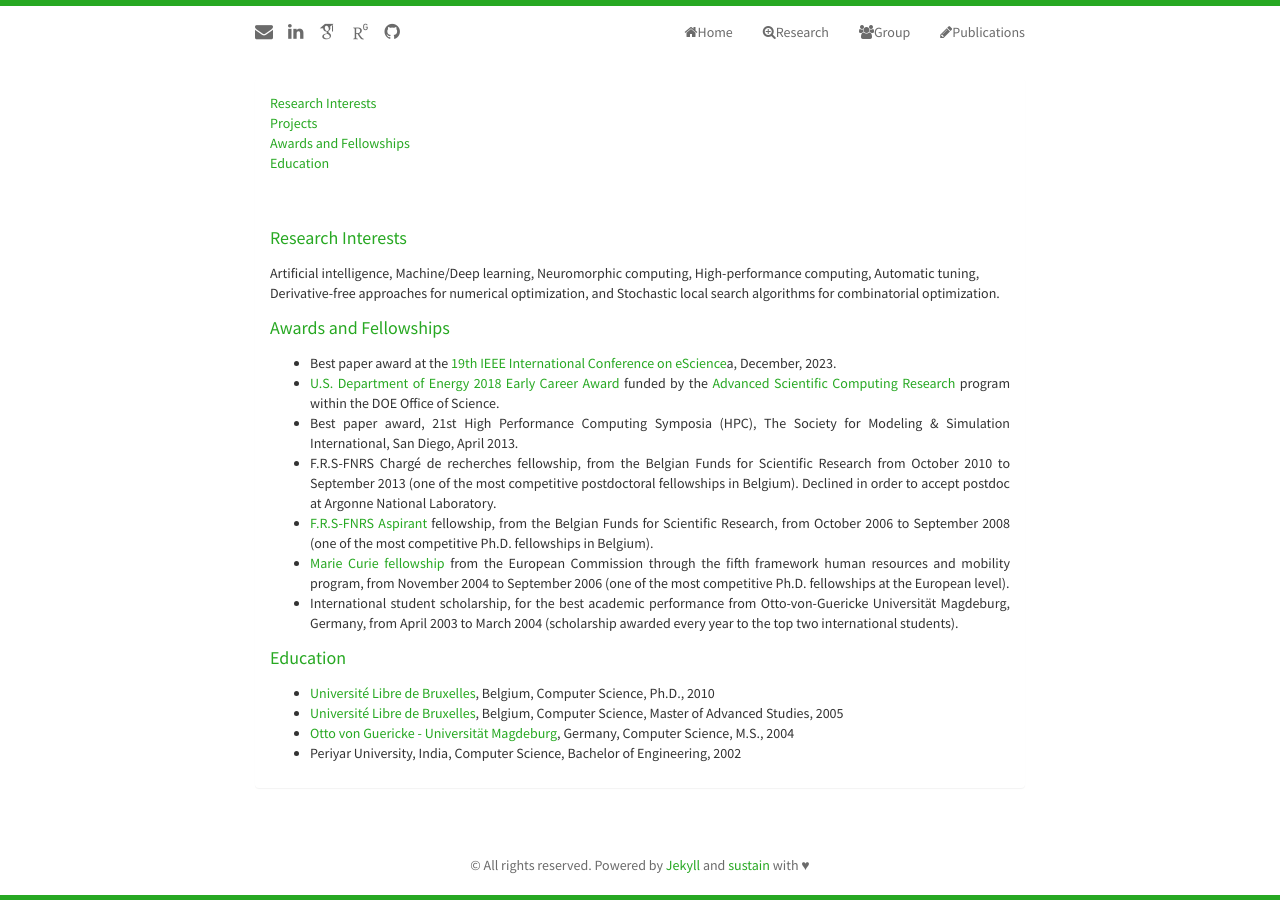
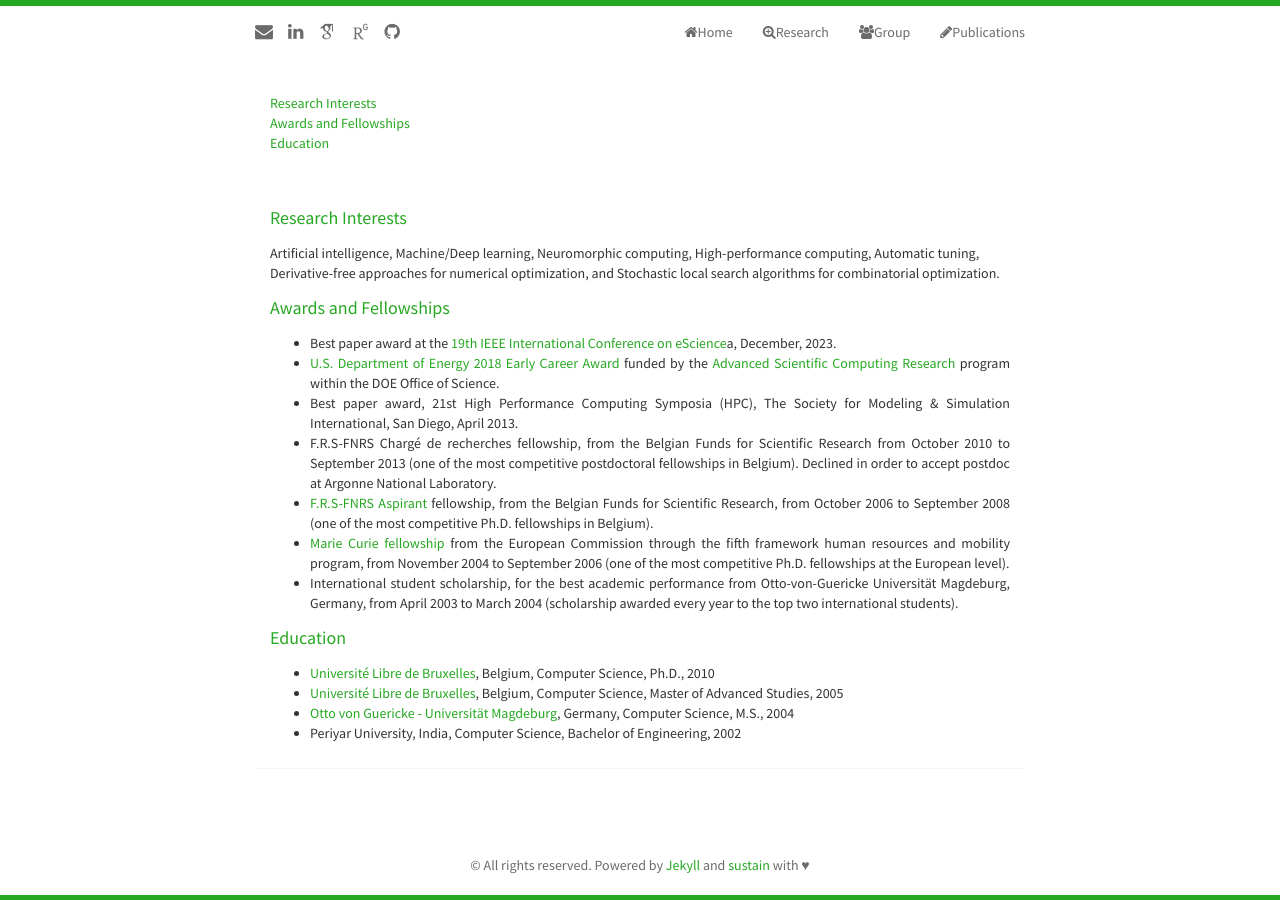
Before and after one commit to pbalapra/pbalapra.github.io, a Jekyll site: the page built from research.html, in a window 1280 px wide. Built offline with Jekyll 4.4.1, drawn with Linux system fonts in a browser that asks for light colours; nearby versions of some CDN libraries; some web fonts are replaced.

Commit message:
Update research.html

```diff
--- a/_includes/research.html
+++ b/_includes/research.html
@@ -4,7 +4,7 @@
     <div class="panel-body">
     <p>
         <a href="#interests">Research Interests</a><br />
-        <a href="#projects">Projects</a><br />
+       <!-- <a href="#projects">Projects</a><br /> -->
         <a href="#awards">Awards and Fellowships</a><br />
         <!-- <a href="#cv">Curriculam Vitæ</a> <br /> -->
         <a href="#education">Education </a>
```
